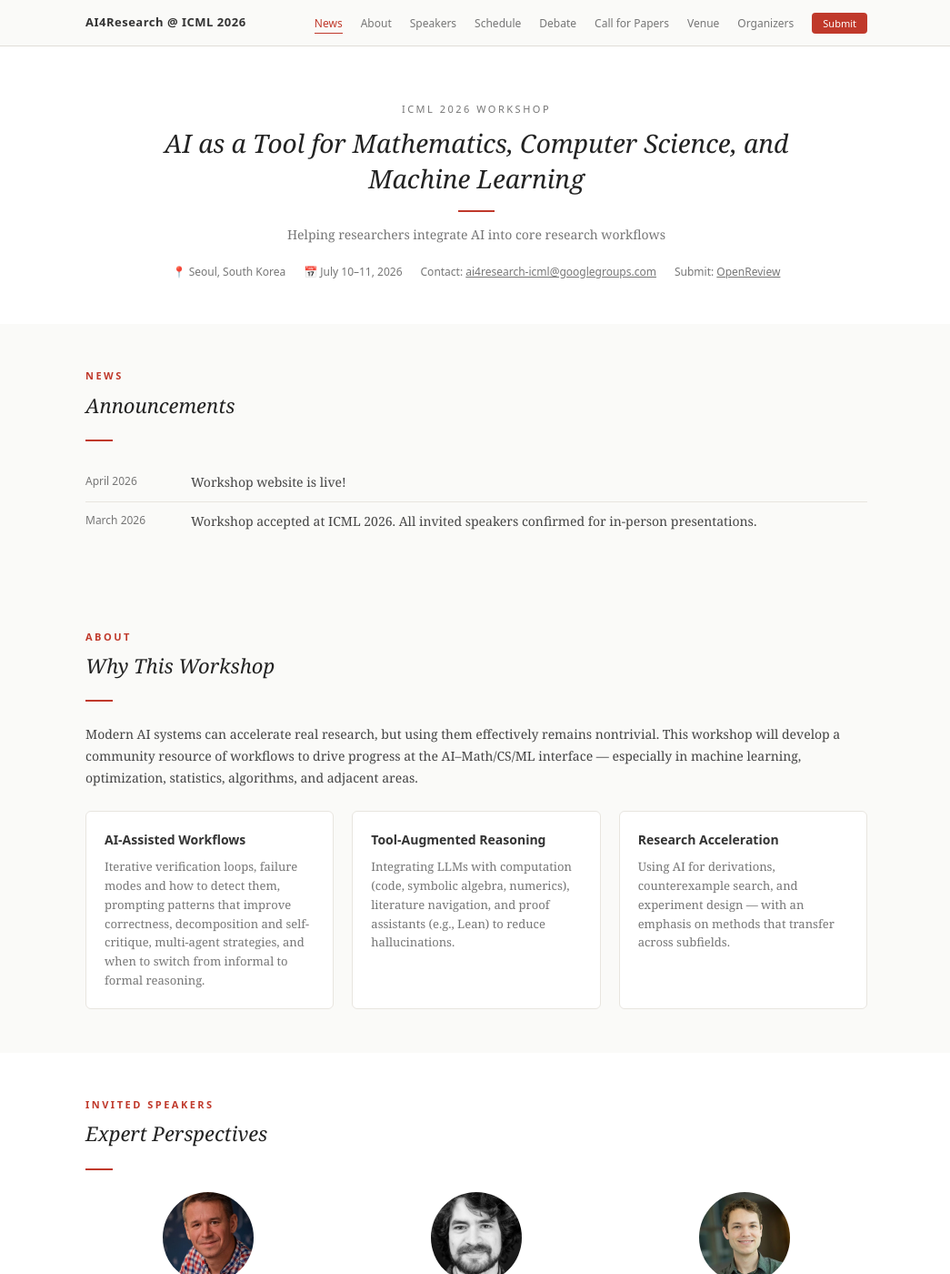
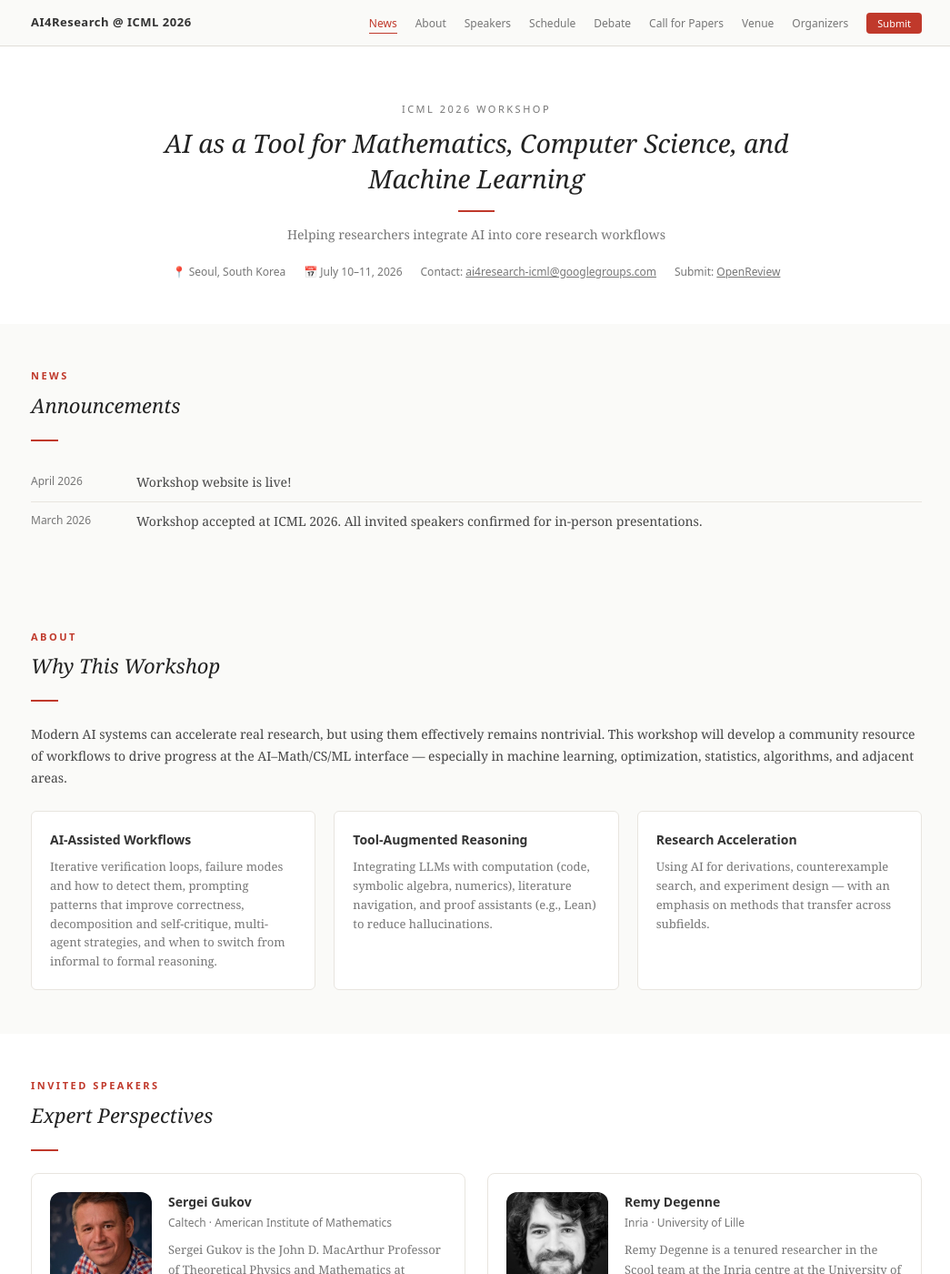
Before and after one commit to ai4research-icml-workshop/ai4research-icml-workshop.github.io, a Jekyll site: the page built from index.html, in a window 1280 px wide and 1400 px high. Shown: the whole window at 91% size, without its empty margins (116-1161 px from the left). Built offline with Jekyll 4.4.1, drawn with Linux system fonts in a browser that asks for light colours; some of the changed text lies outside the part shown.

Commit message:
feat: expand speaker section and widen layout

```diff
--- a/_data/speakers.yml
+++ b/_data/speakers.yml
@@ -1,35 +1,70 @@
 - name: Sergei Gukov
   affiliation: "Caltech · American Institute of Mathematics"
   photo: /assets/img/speakers/gukov.jpg
+  bio: >-
+    Sergei Gukov is the John D. MacArthur Professor of Theoretical Physics and
+    Mathematics at Caltech, Director of the Merkin Center for Pure and Applied
+    Mathematics, and Consulting Director of the American Institute of
+    Mathematics. His research interests include mathematics and machine
+    learning, quantum topology, gauge theory, and knot and 3-manifold
+    invariants.
   website: "https://www.gukov.caltech.edu/"
   scholar: ""
 
 - name: Remy Degenne
   affiliation: "Inria · University of Lille"
   photo: /assets/img/speakers/degenne.jpg
+  bio: >-
+    Remy Degenne is a tenured researcher in the Scool team at the Inria centre
+    at the University of Lille. He works on sequential machine learning,
+    especially bandit theory, and is interested in online and reinforcement
+    learning, statistics, and optimization. He is also a maintainer of Mathlib
+    for the Lean theorem prover.
   website: "https://remydegenne.github.io/"
   scholar: ""
 
 - name: Damek Davis
   affiliation: "University of Pennsylvania"
   photo: /assets/img/speakers/davis.jpg
+  bio: >-
+    Damek Davis is an Associate Professor in Wharton's Department of Statistics
+    and Data Science. His research interests are optimization and machine
+    learning, and he also works on AI for mathematics. He is currently an
+    associate editor at Mathematical Programming and Foundations of
+    Computational Mathematics.
   website: "https://damek.github.io/"
   scholar: ""
 
 - name: Rachel Ward
   affiliation: "UT Austin / Microsoft Research"
   photo: /assets/img/speakers/ward.jpg
+  bio: >-
+    Rachel Ward is the W. A. "Tex" Moncrief Distinguished Professor in
+    Computational Engineering and Sciences - Data Science and professor of
+    mathematics at UT Austin. She is recognized for contributions to sparse
+    approximation, stochastic optimization, and numerical linear algebra. Her
+    research lies broadly in the mathematics of data.
   website: "https://www.rachelward.site/"
   scholar: ""
 
 - name: Tracy Ke
   affiliation: "Harvard University"
   photo: /assets/img/speakers/ke.jpg
+  bio: >-
+    Zheng (Tracy) Ke is an Associate Professor in Statistics at Harvard
+    University. Her research interests include network data analysis, text
+    analysis and natural language processing, high-dimensional statistics,
+    machine learning, and bioinformatics and statistical genetics.
   website: "https://www.tracyke.net/"
   scholar: ""
 
 - name: Mehtaab Sawhney
   affiliation: "Columbia University / OpenAI"
   photo: /assets/img/speakers/sawhney.jpg
+  bio: >-
+    Mehtaab Sawhney is a Clay Research Fellow and a tenure-track assistant
+    professor at Columbia University. His research interests are broadly within
+    combinatorics, probability, analytic number theory, and theoretical
+    computer science.
   website: "https://www.math.columbia.edu/~msawhney/"
   scholar: ""
--- a/_includes/speakers.html
+++ b/_includes/speakers.html
@@ -12,8 +12,10 @@
           alt="Photo of {{ speaker.name }}"
           loading="lazy"
         >
+        <div class="speaker-content">
           <div class="speaker-name">{{ speaker.name }}</div>
           <div class="speaker-affil">{{ speaker.affiliation }}</div>
+          <p class="speaker-bio">{{ speaker.bio }}</p>
           {% if speaker.website != "" or speaker.scholar != "" %}
           <div class="speaker-links">
             {% if speaker.website != "" %}<a href="{{ speaker.website }}" target="_blank" rel="noopener">Website</a>{% endif %}
@@ -21,6 +23,7 @@
           </div>
           {% endif %}
         </div>
+      </div>
       {% endfor %}
     </div>
   </div>
--- a/_sass/_hero.scss
+++ b/_sass/_hero.scss
@@ -4,7 +4,7 @@
 }
 
 .hero-inner {
-  max-width: 700px;
+  max-width: 760px;
   margin: 0 auto;
 }
 
--- a/_sass/_responsive.scss
+++ b/_sass/_responsive.scss
@@ -42,7 +42,7 @@
   }
 
   .speakers-grid {
-    grid-template-columns: 1fr 1fr;
+    grid-template-columns: 1fr;
   }
 
   .cfp-grid,
@@ -87,6 +87,17 @@
     grid-template-columns: 1fr;
   }
 
+  .speaker-card {
+    flex-direction: column;
+  }
+
+  .speaker-photo {
+    width: 100%;
+    max-width: 220px;
+    height: auto;
+    aspect-ratio: 1 / 1;
+  }
+
   .schedule-item {
     flex-direction: column;
     gap: 4px;
--- a/_sass/_sections.scss
+++ b/_sass/_sections.scss
@@ -82,21 +82,34 @@
 // Speakers
 .speakers-grid {
   display: grid;
-  grid-template-columns: 1fr 1fr 1fr;
+  grid-template-columns: 1fr 1fr;
   gap: 24px;
 }
 
 .speaker-card {
-  text-align: center;
+  display: flex;
+  gap: 18px;
+  align-items: flex-start;
+  padding: 20px;
+  border: 1px solid $color-border;
+  border-radius: 8px;
+  background: $color-bg;
+  height: 100%;
 }
 
 .speaker-photo {
-  width: 100px;
-  height: 100px;
-  border-radius: 50%;
+  width: 112px;
+  height: 112px;
+  border-radius: 12px;
   object-fit: cover;
-  margin-bottom: 12px;
+  flex-shrink: 0;
   background: $color-border;
+}
+
+.speaker-content {
+  display: flex;
+  flex-direction: column;
+  min-width: 0;
 }
 
 .speaker-name {
@@ -113,14 +126,21 @@
   margin-top: 2px;
 }
 
+.speaker-bio {
+  margin-top: 10px;
+  font-size: 13px;
+  line-height: 1.65;
+  color: $color-text-secondary;
+}
+
 .speaker-links {
-  margin-top: 6px;
-  font-size: 11px;
+  margin-top: 10px;
+  font-size: 12px;
   font-family: $font-sans;
 
   a {
     color: $color-accent;
-    margin: 0 4px;
+    margin-right: 10px;
 
     &:hover {
       text-decoration: underline;
@@ -378,7 +398,7 @@
 // Organizers
 .organizers-grid {
   display: grid;
-  grid-template-columns: 1fr 1fr;
+  grid-template-columns: 1fr 1fr 1fr;
   gap: 20px;
 }
 
--- a/_sass/_variables.scss
+++ b/_sass/_variables.scss
@@ -12,7 +12,7 @@ $font-serif: 'Georgia', 'Times New Roman', serif;
 $font-sans: system-ui, -apple-system, 'Segoe UI', Roboto, sans-serif;
 
 // Layout
-$max-width: 860px;
+$max-width: 980px;
 $section-padding-v: 48px;
 $section-padding-h: 32px;
 
```
Lines whose indentation alone changed are shown as unchanged.
